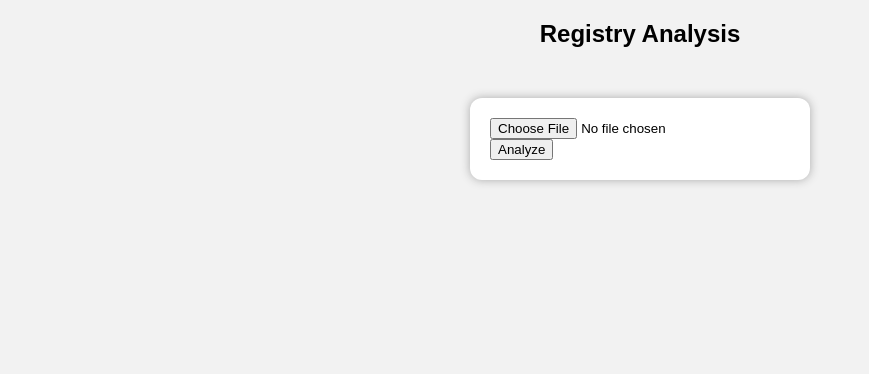
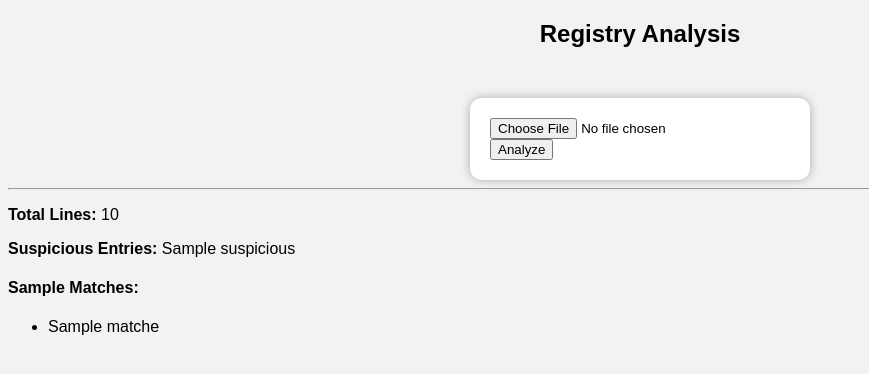
Before and after one commit to zd03o/forensics-dashboard, a Flask app: template templates/registry.html in a window 1280 px wide. Shown: the top 374 px of the page, without its empty margins (0-869 px from the left). Run offline with Flask 3, Linux system fonts and the light colour scheme; the template is opened without the code that fills it: most values are stand-ins (such as "Sample title", 1, 10 or a date in 2020).

Commit message:
Update registry.html
update if total

```diff
--- a/templates/registry.html
+++ b/templates/registry.html
@@ -2,3 +2,15 @@
 <body><h2 class="center">Registry Analysis</h2>
 <div class="upload-box"><form method="POST" enctype="multipart/form-data">
 <input type="file" name="registry_file"><button type="submit">Analyze</button></form></div></body></html>
+{% if total %}
+<hr>
+<p><b>Total Lines:</b> {{ total }}</p>
+<p><b>Suspicious Entries:</b> {{ suspicious }}</p>
+
+<h4>Sample Matches:</h4>
+<ul>
+{% for m in matches %}
+    <li>{{ m }}</li>
+{% endfor %}
+</ul>
+{% endif %}
```
